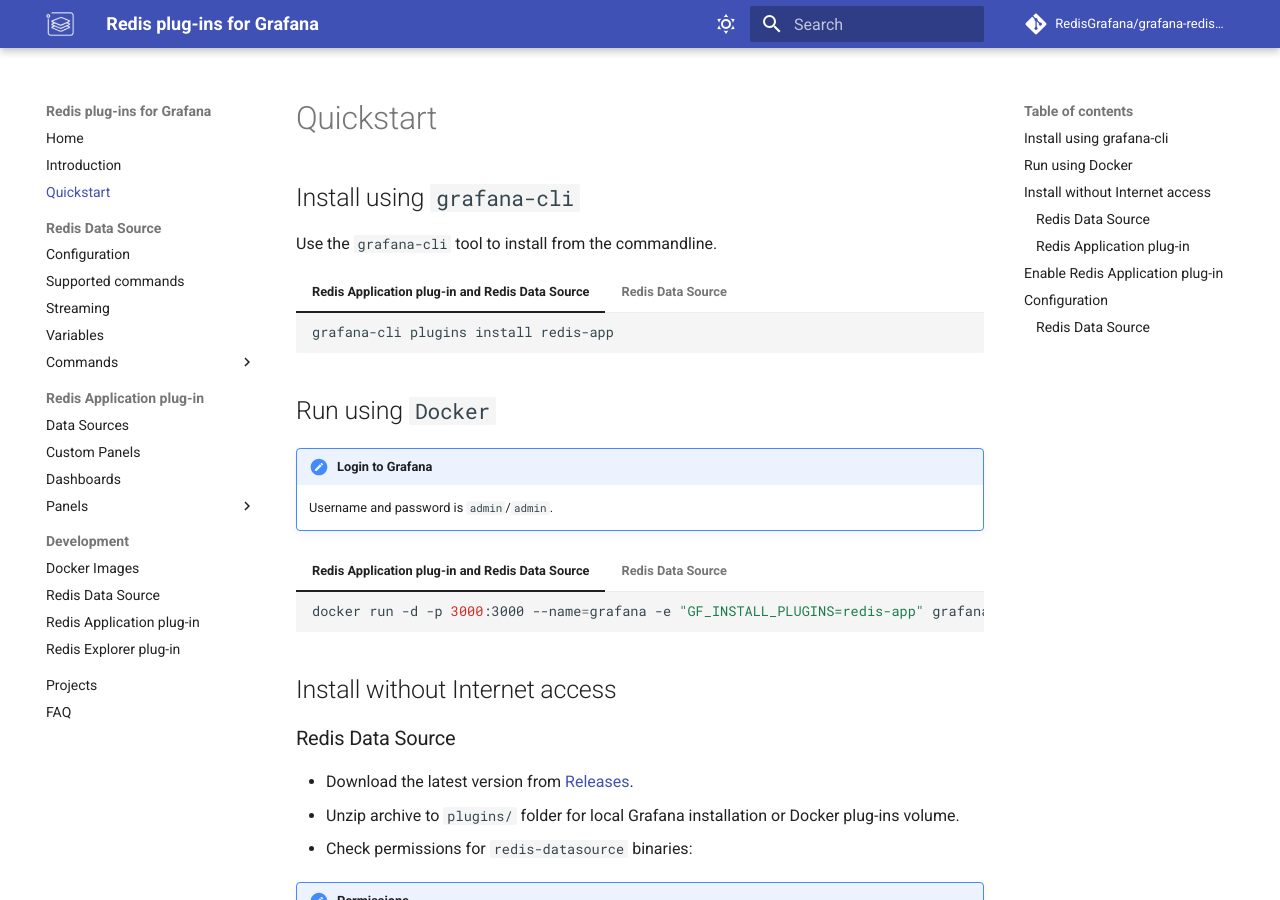
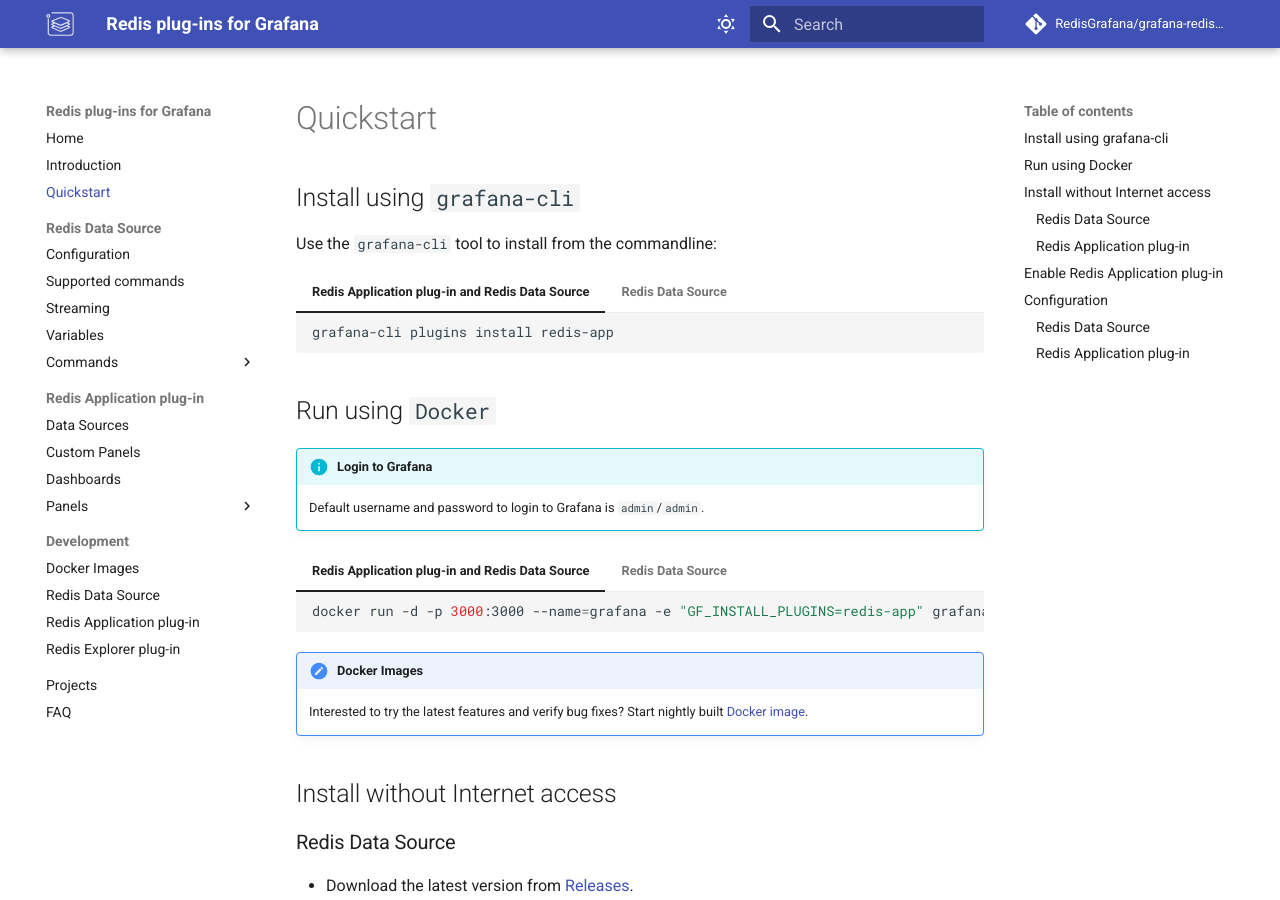
Before and after one commit to RedisGrafana/RedisGrafana, an MkDocs documentation site: the page built from docs/quickstart.md, in a window 1280 px wide and 900 px high. Built offline with MkDocs 1.6.1 and Material for MkDocs 9.7.7, drawn with Linux system fonts in a browser that asks for light colours; comment, search, counter and statistics services are not loaded; some of the changed text lies outside the part shown.

Commit message:
Update Quickstart and minor fixes

````diff
--- a/docs/overrides/hero.html
+++ b/docs/overrides/hero.html
@@ -40,6 +40,7 @@
     width: 17rem;
     height: 17rem;
     order: 1;
+    padding-right: 2.5rem;
   }
 
   .tx-hero .md-button {
@@ -255,12 +256,12 @@
 
   <div class="feature-item">
     <h2><img src="images/redis-app/logo.png" /> Redis Application plug-in</h2>
-    <p>Provides application pages and custom panels for Redis Data Source.</p>
+    <p>Provides Application pages and custom panels for Redis Data Source.</p>
     <a
       href="https://github.com/RedisGrafana/grafana-redis-app"
       rel="noopener"
       target="_blank"
-      title="Redis Explorer plug-in"
+      title="Redis Application plug-in"
     >
       <img
         src="https://img.shields.io/github/v/release/redisgrafana/grafana-redis-app.svg"
--- a/docs/quickstart.md
+++ b/docs/quickstart.md
@@ -2,7 +2,7 @@
 
 ## Install using `grafana-cli`
 
-Use the `grafana-cli` tool to install from the commandline.
+Use the `grafana-cli` tool to install from the commandline:
 
 === "Redis Application plug-in and Redis Data Source"
 
@@ -33,6 +31,10 @@
     ```bash
     docker run -d -p 3000:3000 --name=grafana -e "GF_INSTALL_PLUGINS=redis-datasource" grafana/grafana
     ```
+
+!!! note "Docker Images"
+
+    Interested to try the latest features and verify bug fixes? Start nightly built [Docker image](development/images.md).
 
 ## Install without Internet access
 
@@ -57,20 +59,14 @@
 - Download the latest version from [Releases](https://github.com/RedisGrafana/grafana-redis-app/releases).
 - Unzip archive to `plugins/` folder for local Grafana installation or Docker plug-ins volume.
 
-## Enable Redis Application plug-in
-
-Redis Application plug-in is disabled by default. To enable:
-
-- Go to `Configuration` -> `Plugins` and choose Redis Application plug-in.
-
-![Grafana plug-ins](images/redis-app/grafana-plugins.png)
-
-- Click **Enable** to add side menu, [Custom panels](redis-app/panels.md) and import [Dashboards](redis-app/dashboards.md).
-
-![Enable Redis Application plug-in](images/redis-app/enable.png)
+--8<-- "includes/redis-app/enable.md"
 
 ## Configuration
 
 ### Redis Data Source
 
-The [Redis Data Source Configuration](redis-datasource/configuration.md) page explains how to connect data source to Redis database.
+The [Configuration](redis-datasource/configuration.md) page explains how to connect data source to Redis database.
+
+### Redis Application plug-in
+
+The [Data Sources](redis-app/datasources.md) page explains how to add and manage multiple Redis Data Sources.
--- /dev/null
+++ b/includes/login-grafana.md
@@ -0,0 +1,3 @@
+!!! info "Login to Grafana"
+
+    Default username and password to login to Grafana is `admin`/`admin`.
--- /dev/null
+++ b/includes/redis-app/enable.md
@@ -0,0 +1,11 @@
+## Enable Redis Application plug-in
+
+Redis Application plug-in is disabled by default. To enable:
+
+- Go to `Configuration` -> `Plugins` and choose Redis Application plug-in.
+
+![Grafana plug-ins](images/redis-app/grafana-plugins.png)
+
+- Click **Enable** to add side menu, [Custom panels](redis-app/panels.md) and import [Dashboards](redis-app/dashboards.md).
+
+![Enable Redis Application plug-in](images/redis-app/enable.png)
````
Also changed, not shown: other parts of docs/overrides/hero.html (+3 -3 lines), other parts of docs/quickstart.md (+1 -3 lines), README.md (+1 -1 lines), docs/development/images.md (+1 -3 lines), docs/intro.md (+1 -1 lines).
